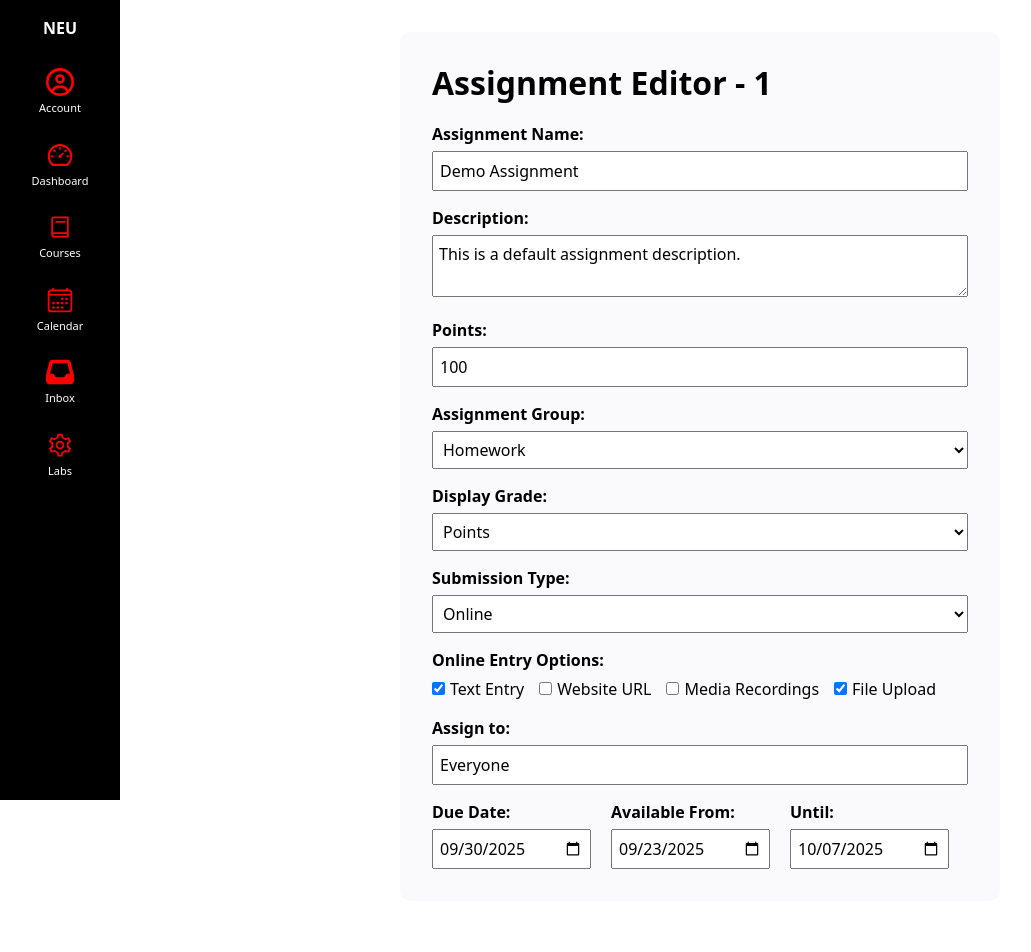
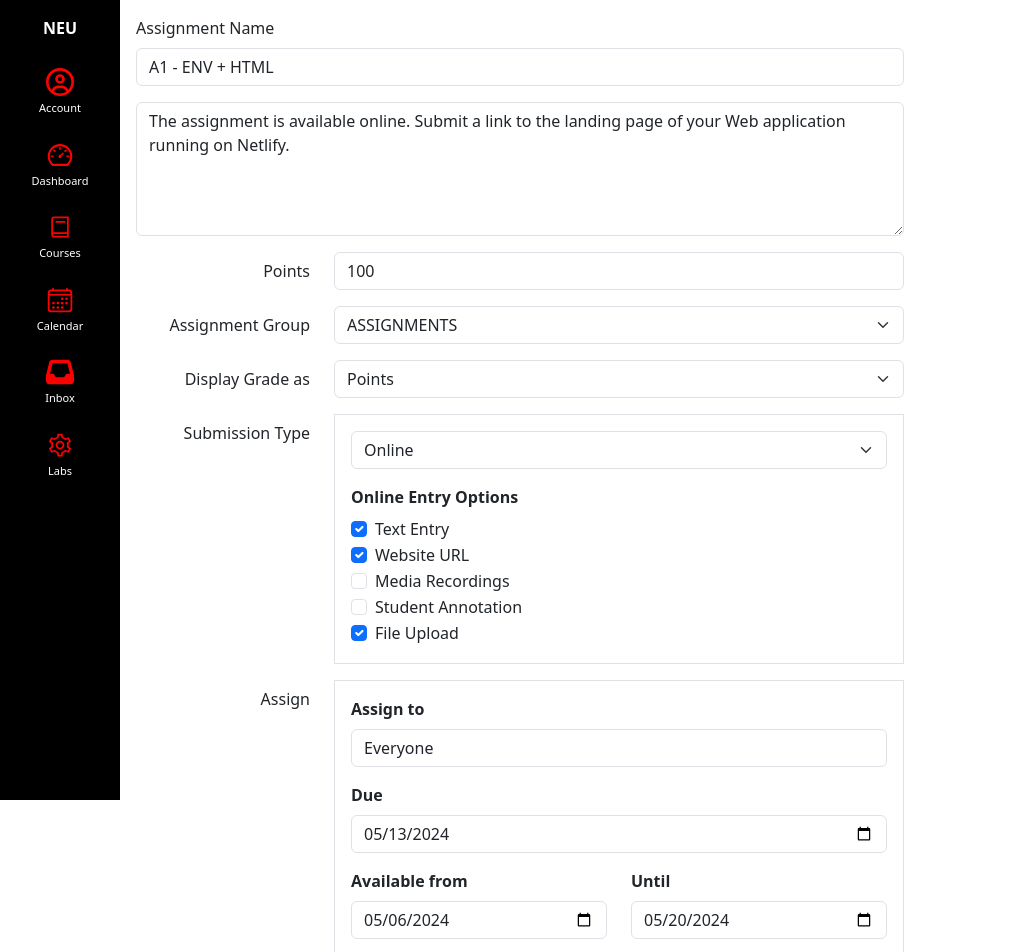
Before and after one commit to Abirami0202/kambaz-next-js, a Next.js app: page /Kambaz/Assignments/1 in a window 1280 px wide. Shown: the top 952 px of the page, without its empty margins (0-1031 px from the left). Built offline with nearby package versions, Linux system fonts and the light colour scheme.

Commit message:
Fourth push

```diff
--- a/app/Kambaz/Assignments/[id]/page.tsx
+++ b/app/Kambaz/Assignments/[id]/page.tsx
@@ -1,237 +1,241 @@
-'use client';
+// app/Kambaz/Courses/Assignments/[id]/page.tsx
+"use client";
 
-import { useState } from "react";
+import React from "react";
+import { Form, Button, Row, Col } from "react-bootstrap";
+import Link from "next/link";
 
-interface AssignmentEditorProps {
-  params: {
-    id: string;
-  };
-}
-
-const defaults = {
-  name: "Demo Assignment",
-  description: "This is a default assignment description.",
+// Remove the interface and params prop completely
+export default function AssignmentEditor() {
+  const [form, setForm] = React.useState({
+    name: "A1 - ENV + HTML",
+    description: "The assignment is available online. Submit a link to the landing page of your Web application running on Netlify.",
     points: 100,
-  group: "Homework",
+    group: "ASSIGNMENTS",
     grade: "Points",
     submission: "Online",
-  entryOptions: ["Text Entry", "File Upload"],
+    entryOptions: ["Text Entry", "Website URL", "File Upload"],
     assignTo: "Everyone",
-  due: "2025-09-30",
-  availableFrom: "2025-09-23",
-  until: "2025-10-07",
-};
-
-export default function AssignmentEditor({ params }: AssignmentEditorProps) {
-  const [form, setForm] = useState({
-    name: defaults.name,
-    description: defaults.description,
-    points: defaults.points,
-    group: defaults.group,
-    grade: defaults.grade,
-    submission: defaults.submission,
-    entryOptions: defaults.entryOptions,
-    assignTo: defaults.assignTo,
-    due: defaults.due,
-    availableFrom: defaults.availableFrom,
-    until: defaults.until,
+    due: "2024-05-13",
+    availableFrom: "2024-05-06",
+    until: "2024-05-20",
   });
 
-  const assignmentGroups = ["Homework", "Project", "Quiz", "Exam"];
-  const gradeTypes = ["Points", "Percentage", "Letter Grade"];
-  const submissionTypes = ["Online", "On Paper", "External Tool"];
-  const onlineEntryOptions = [
-    "Text Entry",
-    "Website URL",
-    "Media Recordings",
-    "File Upload",
-  ];
-
-  function handleCheckbox(option: string) {
+  const handleCheckbox = (option: string) => {
     setForm((prev) => ({
       ...prev,
       entryOptions: prev.entryOptions.includes(option)
         ? prev.entryOptions.filter((x) => x !== option)
         : [...prev.entryOptions, option],
     }));
-  }
+  };
 
   return (
-    <div
-      style={{
-        maxWidth: 600,
-        margin: "2rem auto",
-        color: "#000",
-        background: "#fafafc",
-        padding: "2rem",
-        borderRadius: 10,
-      }}
-    >
-      <h1 style={{ fontWeight: "bold", fontSize: "2rem", marginBottom: 20 }}>
-        Assignment Editor - {params.id}
-      </h1>
-
+    <div id="wd-assignments-editor" style={{ padding: "1rem", maxWidth: "800px" }}>
+      <Form>
         {/* Assignment Name */}
-      <div style={{ marginBottom: 15 }}>
-        <label style={{ fontWeight: "bold" }}>Assignment Name:</label>
-        <input
-          type="text"
+        <Form.Group className="mb-3">
+          <Form.Label htmlFor="wd-name">Assignment Name</Form.Label>
+          <Form.Control
+            id="wd-name"
             value={form.name}
             onChange={(e) => setForm({ ...form, name: e.target.value })}
-          placeholder="Assignment Name"
-          style={{ width: "100%", padding: 6, fontSize: 16, marginTop: 5 }}
           />
-      </div>
+        </Form.Group>
 
         {/* Description */}
-      <div style={{ marginBottom: 15 }}>
-        <label style={{ fontWeight: "bold" }}>Description:</label>
-        <textarea
+        <Form.Group className="mb-3">
+          <Form.Control
+            as="textarea"
+            id="wd-description"
+            rows={5}
             value={form.description}
             onChange={(e) => setForm({ ...form, description: e.target.value })}
-          style={{
-            width: "100%",
-            padding: 6,
-            fontSize: 16,
-            marginTop: 5,
-            minHeight: 60,
-          }}
           />
-      </div>
+        </Form.Group>
 
         {/* Points */}
-      <div style={{ marginBottom: 15 }}>
-        <label style={{ fontWeight: "bold" }}>Points:</label>
-        <input
+        <Row className="mb-3">
+          <Form.Label column sm={3} className="text-end" htmlFor="wd-points">
+            Points
+          </Form.Label>
+          <Col sm={9}>
+            <Form.Control
+              id="wd-points"
               type="number"
               value={form.points}
               onChange={(e) => setForm({ ...form, points: +e.target.value })}
-          style={{ width: "100%", padding: 6, fontSize: 16, marginTop: 5 }}
+            />
+          </Col>
+        </Row>
+
+        {/* Assignment Group */}
+        <Row className="mb-3">
+          <Form.Label column sm={3} className="text-end" htmlFor="wd-group">
+            Assignment Group
+          </Form.Label>
+          <Col sm={9}>
+            <Form.Select
+              id="wd-group"
+              value={form.group}
+              onChange={(e) => setForm({ ...form, group: e.target.value })}
+            >
+              <option value="ASSIGNMENTS">ASSIGNMENTS</option>
+              <option value="QUIZZES">QUIZZES</option>
+              <option value="EXAMS">EXAMS</option>
+              <option value="PROJECT">PROJECT</option>
+            </Form.Select>
+          </Col>
+        </Row>
+
+        {/* Display Grade As */}
+        <Row className="mb-3">
+          <Form.Label column sm={3} className="text-end" htmlFor="wd-display-grade-as">
+            Display Grade as
+          </Form.Label>
+          <Col sm={9}>
+            <Form.Select
+              id="wd-display-grade-as"
+              value={form.grade}
+              onChange={(e) => setForm({ ...form, grade: e.target.value })}
+            >
+              <option value="Points">Points</option>
+              <option value="Percentage">Percentage</option>
+              <option value="Letter Grade">Letter Grade</option>
+            </Form.Select>
+          </Col>
+        </Row>
+
+        {/* Submission Type */}
+        <Row className="mb-3">
+          <Form.Label column sm={3} className="text-end" htmlFor="wd-submission-type">
+            Submission Type
+          </Form.Label>
+          <Col sm={9}>
+            <div className="border p-3">
+              <Form.Select
+                id="wd-submission-type"
+                value={form.submission}
+                onChange={(e) => setForm({ ...form, submission: e.target.value })}
+                className="mb-3"
+              >
+                <option value="Online">Online</option>
+                <option value="On Paper">On Paper</option>
+                <option value="External Tool">External Tool</option>
+              </Form.Select>
+
+              <div>
+                <div className="fw-bold mb-2">Online Entry Options</div>
+                <Form.Check
+                  type="checkbox"
+                  id="wd-text-entry"
+                  label="Text Entry"
+                  checked={form.entryOptions.includes("Text Entry")}
+                  onChange={() => handleCheckbox("Text Entry")}
+                />
+                <Form.Check
+                  type="checkbox"
+                  id="wd-website-url"
+                  label="Website URL"
+                  checked={form.entryOptions.includes("Website URL")}
+                  onChange={() => handleCheckbox("Website URL")}
+                />
+                <Form.Check
+                  type="checkbox"
+                  id="wd-media-recordings"
+                  label="Media Recordings"
+                  checked={form.entryOptions.includes("Media Recordings")}
+                  onChange={() => handleCheckbox("Media Recordings")}
+                />
+                <Form.Check
+                  type="checkbox"
+                  id="wd-student-annotation"
+                  label="Student Annotation"
+                  checked={form.entryOptions.includes("Student Annotation")}
+                  onChange={() => handleCheckbox("Student Annotation")}
+                />
+                <Form.Check
+                  type="checkbox"
+                  id="wd-file-upload"
+                  label="File Upload"
+                  checked={form.entryOptions.includes("File Upload")}
+                  onChange={() => handleCheckbox("File Upload")}
                 />
               </div>
+            </div>
+          </Col>
+        </Row>
 
-      {/* Assignment Group */}
-      <div style={{ marginBottom: 15 }}>
-        <label style={{ fontWeight: "bold" }}>Assignment Group:</label>
-        <select
-          value={form.group}
-          onChange={(e) => setForm({ ...form, group: e.target.value })}
-          style={{ width: "100%", padding: 6, fontSize: 16, marginTop: 5 }}
-        >
-          {assignmentGroups.map((group) => (
-            <option key={group} value={group}>
-              {group}
-            </option>
-          ))}
-        </select>
-      </div>
-
-      {/* Display Grade */}
-      <div style={{ marginBottom: 15 }}>
-        <label style={{ fontWeight: "bold" }}>Display Grade:</label>
-        <select
-          value={form.grade}
-          onChange={(e) => setForm({ ...form, grade: e.target.value })}
-          style={{ width: "100%", padding: 6, fontSize: 16, marginTop: 5 }}
-        >
-          {gradeTypes.map((g) => (
-            <option key={g} value={g}>
-              {g}
-            </option>
-          ))}
-        </select>
-      </div>
-
-      {/* Submission Type */}
-      <div style={{ marginBottom: 15 }}>
-        <label style={{ fontWeight: "bold" }}>Submission Type:</label>
-        <select
-          value={form.submission}
-          onChange={(e) => setForm({ ...form, submission: e.target.value })}
-          style={{ width: "100%", padding: 6, fontSize: 16, marginTop: 5 }}
-        >
-          {submissionTypes.map((s) => (
-            <option key={s} value={s}>
-              {s}
-            </option>
-          ))}
-        </select>
-      </div>
-
-      {/* Online Entry Options */}
-      <div style={{ marginBottom: 15 }}>
-        <label style={{ fontWeight: "bold" }}>Online Entry Options:</label>
-        <div
-          style={{
-            display: "flex",
-            flexWrap: "wrap",
-            gap: 15,
-            marginTop: 5,
-          }}
-        >
-          {onlineEntryOptions.map((option) => (
-            <label key={option}>
-              <input
-                type="checkbox"
-                checked={form.entryOptions.includes(option)}
-                onChange={() => handleCheckbox(option)}
-                style={{ marginRight: 5 }}
-              />
-              {option}
-            </label>
-          ))}
-        </div>
-      </div>
-
-      {/* Assign to */}
-      <div style={{ marginBottom: 15 }}>
-        <label style={{ fontWeight: "bold" }}>Assign to:</label>
-        <input
-          type="text"
+        {/* Assign To */}
+        <Row className="mb-3">
+          <Form.Label column sm={3} className="text-end" htmlFor="wd-assign-to">
+            Assign
+          </Form.Label>
+          <Col sm={9}>
+            <div className="border p-3">
+              <Form.Label htmlFor="wd-assign-to" className="fw-bold">
+                Assign to
+              </Form.Label>
+              <Form.Control
+                id="wd-assign-to"
                 value={form.assignTo}
                 onChange={(e) => setForm({ ...form, assignTo: e.target.value })}
-          style={{ width: "100%", padding: 6, fontSize: 16, marginTop: 5 }}
               />
-      </div>
 
-      {/* Dates */}
-      <div
-        style={{
-          display: "flex",
-          gap: 20,
-          flexWrap: "wrap",
-        }}
-      >
-        <div>
-          <label style={{ fontWeight: "bold" }}>Due Date:</label>
-          <input
+              <Form.Group className="mt-3">
+                <Form.Label htmlFor="wd-due-date" className="fw-bold">
+                  Due
+                </Form.Label>
+                <Form.Control
+                  id="wd-due-date"
                   type="date"
                   value={form.due}
                   onChange={(e) => setForm({ ...form, due: e.target.value })}
-            style={{ display: "block", marginTop: 5, padding: 6, fontSize: 16 }}
                 />
-        </div>
-        <div>
-          <label style={{ fontWeight: "bold" }}>Available From:</label>
-          <input
+              </Form.Group>
+
+              <Row>
+                <Col>
+                  <Form.Group className="mt-3">
+                    <Form.Label htmlFor="wd-available-from" className="fw-bold">
+                      Available from
+                    </Form.Label>
+                    <Form.Control
+                      id="wd-available-from"
                       type="date"
                       value={form.availableFrom}
-            onChange={(e) =>
-              setForm({ ...form, availableFrom: e.target.value })
-            }
-            style={{ display: "block", marginTop: 5, padding: 6, fontSize: 16 }}
+                      onChange={(e) => setForm({ ...form, availableFrom: e.target.value })}
                     />
-        </div>
-        <div>
-          <label style={{ fontWeight: "bold" }}>Until:</label>
-          <input
+                  </Form.Group>
+                </Col>
+                <Col>
+                  <Form.Group className="mt-3">
+                    <Form.Label htmlFor="wd-available-until" className="fw-bold">
+                      Until
+                    </Form.Label>
+                    <Form.Control
+                      id="wd-available-until"
                       type="date"
                       value={form.until}
                       onChange={(e) => setForm({ ...form, until: e.target.value })}
-            style={{ display: "block", marginTop: 5, padding: 6, fontSize: 16 }}
                     />
+                  </Form.Group>
+                </Col>
+              </Row>
             </div>
+          </Col>
+        </Row>
+
+        <hr />
+        <div className="d-flex justify-content-end">
+          <Link href="/Kambaz/Courses/Assignments">
+            <Button variant="secondary" className="me-2">
+              Cancel
+            </Button>
+          </Link>
+          <Button variant="danger">Save</Button>
         </div>
+      </Form>
     </div>
   );
 }
```
Lines whose indentation alone changed are shown as unchanged.
